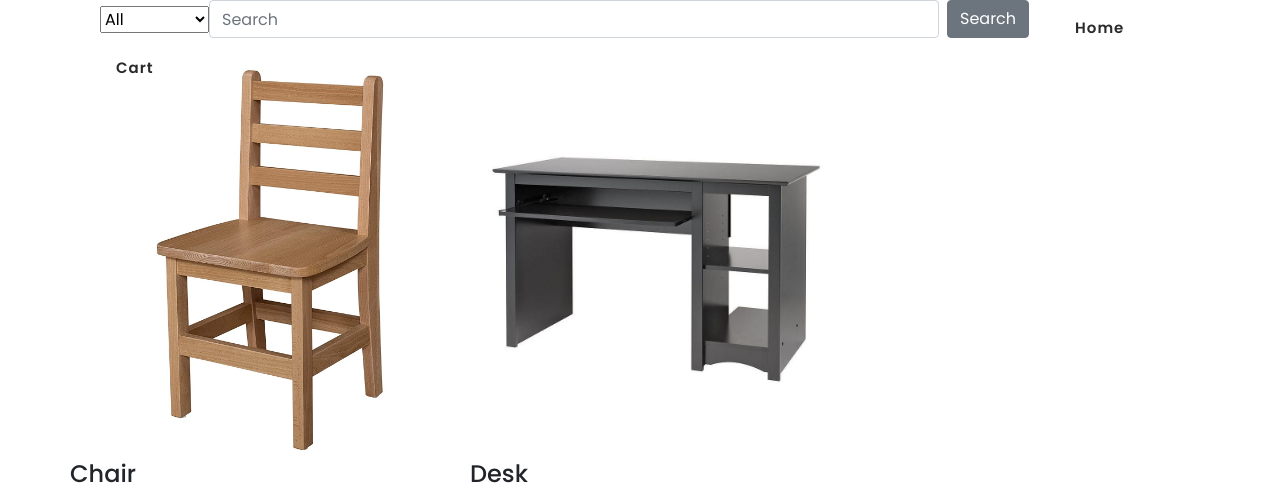
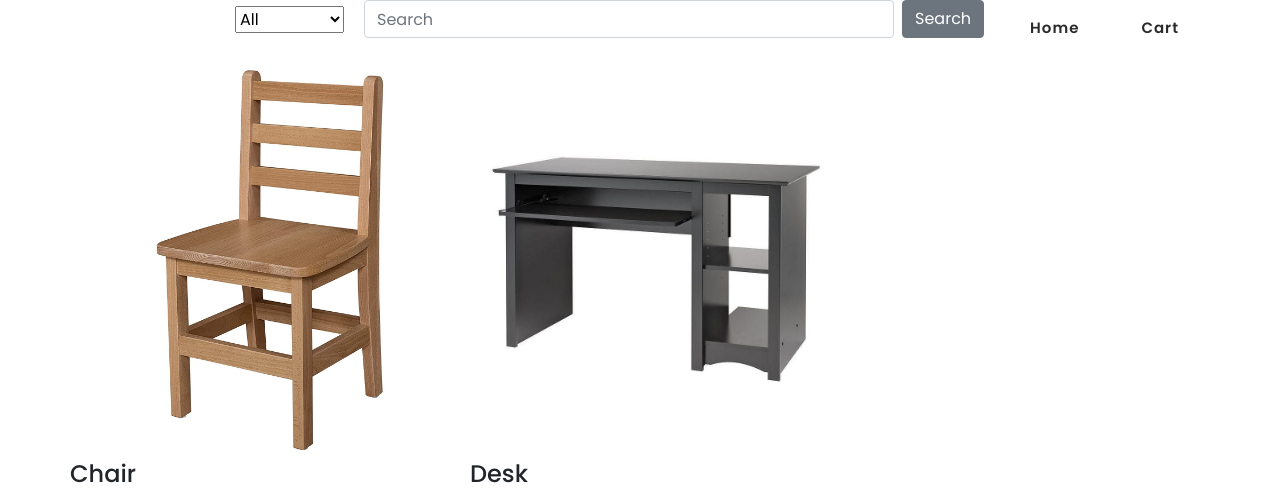
Before and after one commit to Fasih123456/MediraShop, a PHP site: page / in a window 1280 px wide. Shown: the part 100-589 px from the top of the page. Run offline with PHP 8.4, Linux system fonts and the light colour scheme; data comes from the database, SQL or seed files in the repository.

Commit message:
Sizing for filter

```diff
--- a/css/styles.css
+++ b/css/styles.css
@@ -4,5 +4,9 @@
     max-height: 400px;
 }
 #search{
-    padding-right: 400px;
+    padding-right: 200px;
 }
+#searchTypes{
+    max-width: 200px;
+    margin-right: 20px;
+}
```
